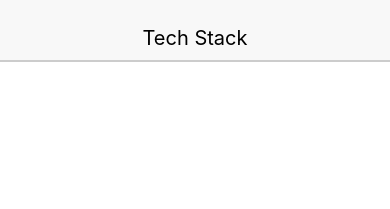
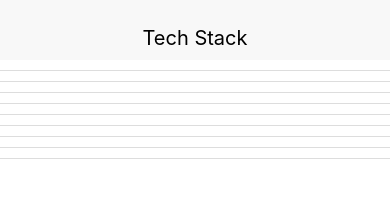
Before and after one commit to shashankwadhwa9/react-native-redux, a React Native app: screen / in a window 390 px wide. Shown: the top 209 px of the page. Built offline with nearby package versions, Linux system fonts and the light colour scheme.

Commit message:
list item component (for showing a single library)

```diff
--- a/src/App.js
+++ b/src/App.js
@@ -9,7 +9,7 @@ import LibraryList from './components/LibraryList';
 const App = () => {
     return (
         <Provider store={createStore(reducers)}>
-            <View>
+            <View style={{ flex: 1 }}>
                 <Header headerText="Tech Stack" />
                 <LibraryList />
             </View>
--- a/src/components/LibraryList.js
+++ b/src/components/LibraryList.js
@@ -1,10 +1,11 @@
 import React, { Component } from 'react';
 import { FlatList } from 'react-native';
 import { connect } from 'react-redux';
+import ListItem from './ListItem';
 
 class LibraryList extends Component {
     renderItem(library) {
-
+        return <ListItem library={library} />;
     }
 
     render() {
--- /dev/null
+++ b/src/components/ListItem.js
@@ -0,0 +1,24 @@
+import React, { Component } from 'react';
+import { Text } from 'react-native';
+import { CardSection } from './common';
+
+class ListItem extends Component {
+    render() {
+        const { titleStyle } = styles;
+
+        return (
+            <CardSection>
+                <Text style={titleStyle}>{this.props.library.title}</Text>
+            </CardSection>
+        );
+    }
+}
+
+const styles = {
+    titleStyle: {
+        fontSize: 18,
+        paddingLeft: 15
+    }
+};
+
+export default ListItem;
```
